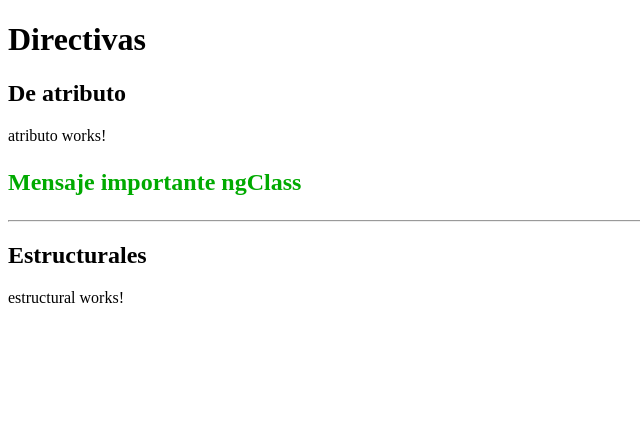
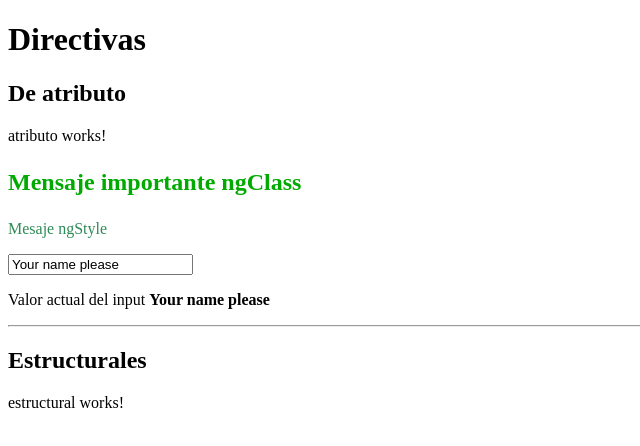
Before and after one commit to JepcDev/AngularBasicoProfesional, an Angular app: page / in a window 1280 px wide. Shown: the top 446 px of the page, without its empty margins (0-640 px from the left). Built offline with nearby package versions, Linux system fonts and the light colour scheme.

Commit message:
feat: add ngStyle, ngModel atribute atribute

```diff
--- a/src/app/app.module.ts
+++ b/src/app/app.module.ts
@@ -5,6 +5,7 @@ import { AppComponent } from './app.component';
 import { HeaderComponent } from './components/header/header.component';
 import { AtributoComponent } from './directive/atributo/atributo.component';
 import { EstructuralComponent } from './directive/estructural/estructural.component';
+import { FormsModule } from '@angular/forms';
 
 @NgModule({
   declarations: [
@@ -14,7 +15,8 @@ import { EstructuralComponent } from './directive/estructural/estructural.compon
     EstructuralComponent
   ],
   imports: [
-    BrowserModule
+    BrowserModule,
+    FormsModule
   ],
   providers: [],
   bootstrap: [AppComponent]
--- a/src/app/directive/atributo/atributo.component.html
+++ b/src/app/directive/atributo/atributo.component.html
@@ -10,3 +10,14 @@
 
 <!-- Se puede poner mas de una clase -->
 <p [ngClass]="{'info': messageType===1,'error': messageType!==1}" >Mensaje importante ngClass</p>
+
+<!-- DEV:COMMENT -> ngStyle-->
+<!-- Aqui se modifica los estilos, y las condiciones son mas completas -->
+<p [ngStyle]="{'color' : messageType===1 ? 'seagreen' : 'orange'}">Mesaje ngStyle</p>
+
+<!-- DEV:COMMENT -> ngModel -->
+<!-- se usa en los formularios para decidir que hacer con los datos que se reciben en los inputs -->
+
+<!-- le pasamos el valor de inputValue al input -->
+<input type="text" [(ngModel)] ="inputValue">
+<p>Valor actual del input <b>{{inputValue}}</b></p>
--- a/src/app/directive/atributo/atributo.component.ts
+++ b/src/app/directive/atributo/atributo.component.ts
@@ -11,6 +11,7 @@ export class AtributoComponent implements OnInit {
 
   // messageType = 'info';
   messageType = 1;
+  inputValue = 'Your name please';
   ngOnInit(): void {
   }
 
```
